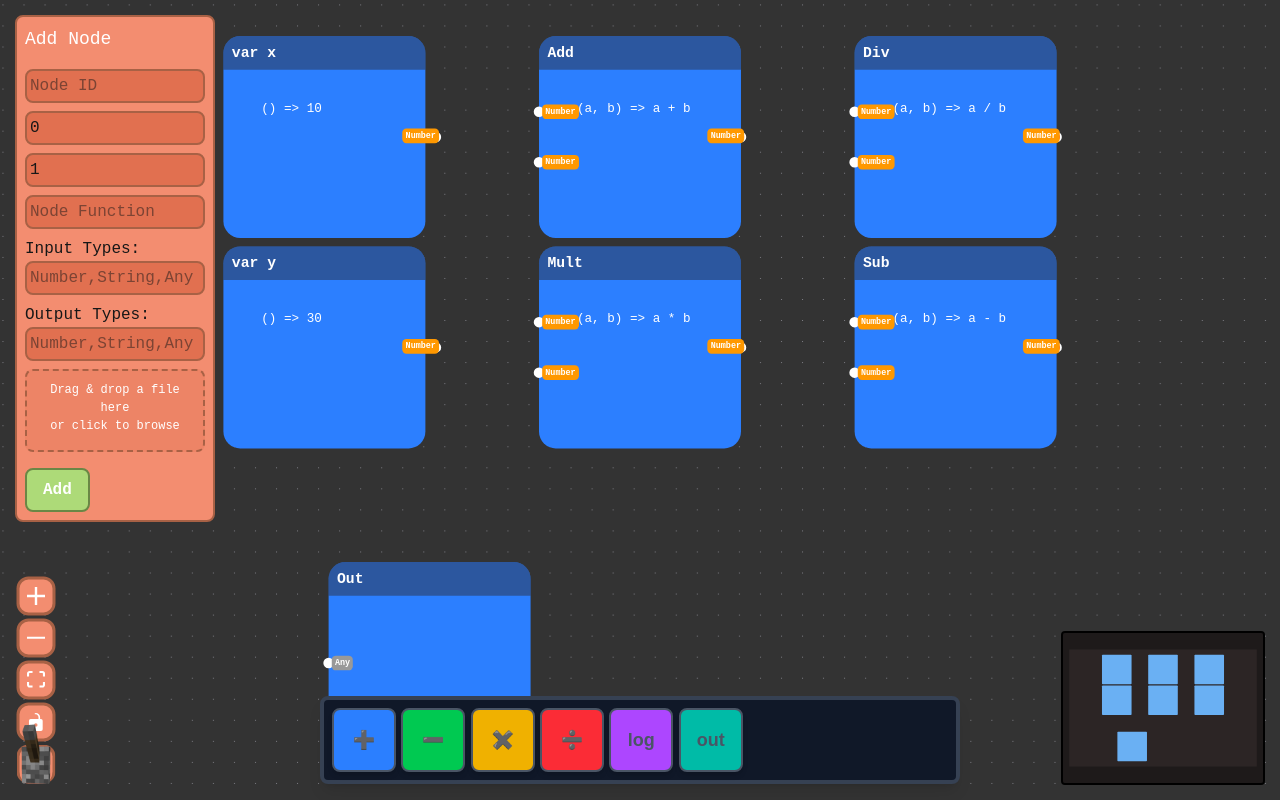
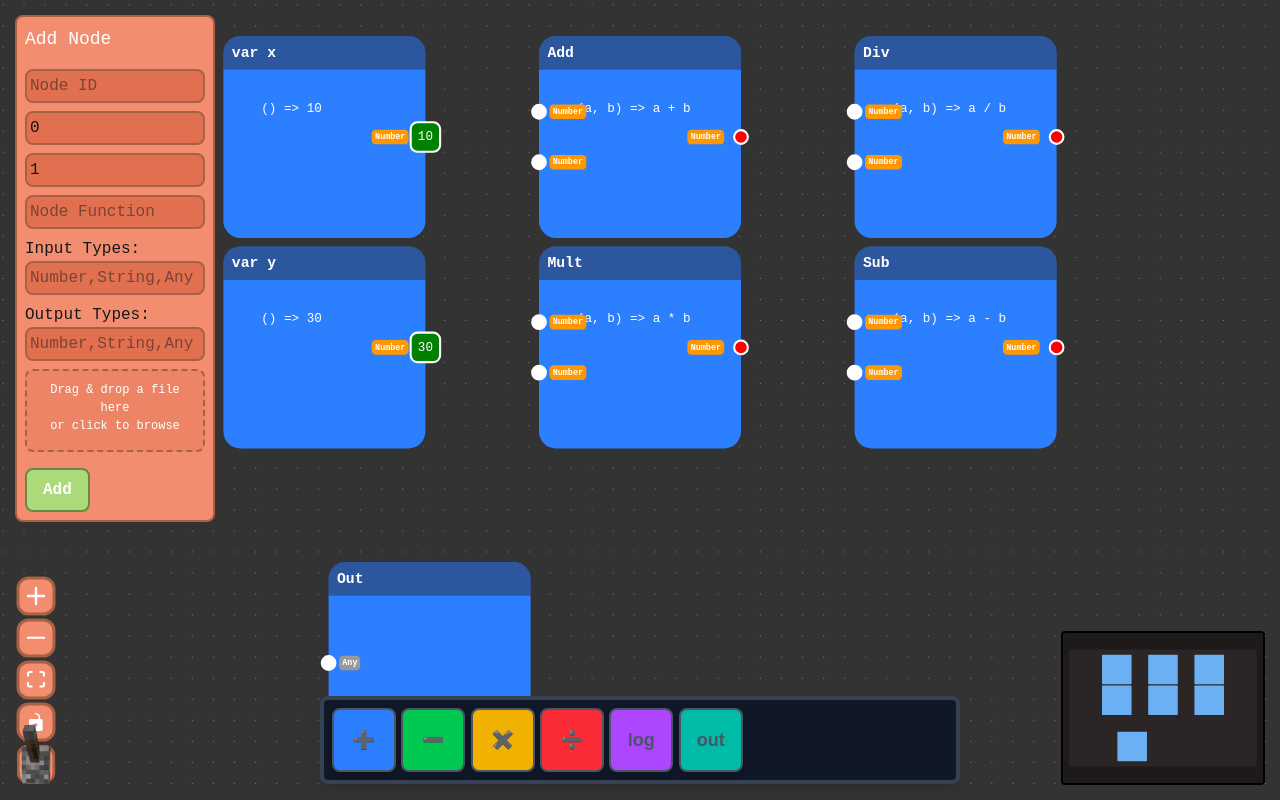
Before and after one commit to Dandandooo/BlackBox-Studio, a Next.js app in the folder backup/: page / in a window 1280 px wide. Built offline with nearby package versions, Linux system fonts and the light colour scheme.

Commit message:
fix types

```diff
--- a/backup/src/app/CustomNode.jsx
+++ b/backup/src/app/CustomNode.jsx
@@ -94,35 +94,22 @@ function CustomNode({ id, data }) {
                 // width: '20px'
               }}
             >
+              {!(hasValue && !isNaN) && (<span
+                className={`type-label ${minecraftStyle ? 'minecraft-text' : ''}`}
+                style={{
+                  backgroundColor: getTypeColor(inputType),
+                  left: '10px'
+                }}
+              >
+                {inputType}
+              </span>)}
               <Handle
                 type="target"
                 position={Position.Left}
                 id={`input-${i}`}
-                style={{
-                  width: '10px',
-                  height: '10px',
-                  background: isNaN ? 'red' : (isConnected ? 'green' : 'white'),
-                  border: `2px solid ${getTypeColor(inputType)}`
-                }}
+                style={{ background: isNaN ? 'red' : (isConnected ? 'green' : 'white'), }}
               >
               {/* Type indicator */}
-              {!(hasValue && !isNaN) && (<span
-                className={`type-label ${minecraftStyle ? 'minecraft-text' : ''}`}
-                style={{
-                  position: 'absolute',
-                  left: '6px',
-                  top: '50%',
-                  transform: 'translateY(-50%)',
-                  backgroundColor: getTypeColor(inputType),
-                  color: 'white',
-                  padding: '1px 3px',
-                  borderRadius: '4px',
-                  fontSize: '8px',
-                  fontWeight: 'bold'
-                }}
-              >
-                {inputType}
-              </span>)}
               {hasValue && !isNaN && (
                 <span className={`value-label ${minecraftStyle ? 'minecraft-text' : ''}`} >
                   {inputValues[i]}
@@ -150,35 +137,22 @@ function CustomNode({ id, data }) {
                 // width: '20px'
               }}
             >
+              <span
+                className={`type-label ${minecraftStyle ? 'minecraft-text' : ''}`}
+                style={{
+                  backgroundColor: getTypeColor(outputType),
+                  right: '16px',
+                }}
+              >
+                {outputType}
+              </span>
               <Handle
                 type="source"
                 position={Position.Right}
                 id={`output-${i}`}
-                style={{
-                  width: '10px',
-                  height: '10px',
-                  background: hasValue && !isNaN ? 'green' : 'red',
-                  border: `2px solid ${getTypeColor(outputType)}`
-                }}
+                style={{ background: hasValue && !isNaN ? 'green' : 'red', }}
               >
               {/* Type indicator */}
-              <span
-                className={`type-label ${minecraftStyle ? 'minecraft-text' : ''}`}
-                style={{
-                  position: 'absolute',
-                  right: '0px',
-                  top: '30%',
-                  transform: 'translateY(-50%)',
-                  backgroundColor: getTypeColor(outputType),
-                  color: 'white',
-                  padding: '1px 3px',
-                  borderRadius: '4px',
-                  fontSize: '8px',
-                  fontWeight: 'bold'
-                }}
-              >
-                {outputType}
-              </span>
               {hasValue && !isNaN && (
                 <span className={`value-label ${minecraftStyle ? 'minecraft-text' : ''}`} >
                   {outputValues[i]}
--- a/backup/src/app/DraggableBox.css
+++ b/backup/src/app/DraggableBox.css
@@ -15,7 +15,7 @@ cyan: "#85dacc",
 
 .minecraft-text {
   font-family: Monocraft !important;
-  font-size: 10px !important;
+  /* font-size: 10px; */
   letter-spacing: 1px;
 }
 
@@ -105,6 +105,17 @@ cyan: "#85dacc",
   /* width: 100%; */
 }
 
+.type-label {
+  position: absolute;
+  top: 50%;
+  transform: translateY(-50%);
+  color: white;
+  padding: 1px 3px;
+  border-radius: 4px;
+  font-size: 8px;
+  font-weight: bold;
+}
+
 /* React Flow specific styles */
 .react-flow__node {
   padding: 0 !important;
@@ -128,9 +139,9 @@ cyan: "#85dacc",
 }
 
 .react-flow__handle:has(.value-label) {
-  display: flexbox;
   min-width: 30px;
   max-width: 60px;
+  width: auto;
   height: 30px;
   justify-content: center;
   align-items: center;
@@ -139,6 +150,16 @@ cyan: "#85dacc",
   /* overflow:  */
   text-overflow: ellipsis;
   /* white-space: nowrap; */
+}
+
+.react-flow__handle:has(.type-label) {
+  height: 20px;
+  min-width: 30px;
+  width: auto;
+  justify-content: center;
+  align-self: center;
+
+  padding-inline: 0.5rem;
 }
 
 
```
